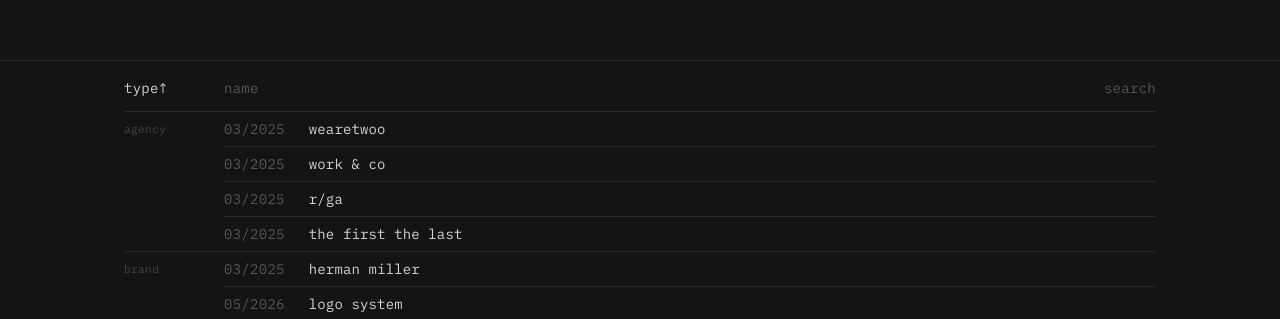
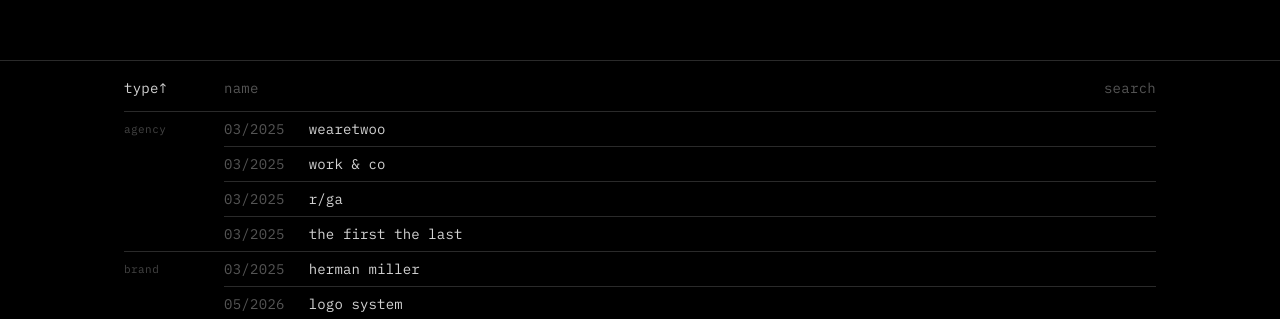
Before and after one commit to matheusrocharezende/portfolio, a Next.js app: page /references in a window 1280 px wide. Shown: the part 481-800 px from the top of the page. Built offline with nearby package versions, Linux system fonts and the light colour scheme; no server answers.

Commit message:
Match References page background to Visual Notes (pure black)
Visual Notes uses bg-black (#000000); switch References' --bg from
#141414 to the same #000000 so the two dark pages feel consistent.

```diff
--- a/app/references/references.css
+++ b/app/references/references.css
@@ -4,7 +4,7 @@
    imperatively by ReferencesExperience while this route is mounted. */
 
 .refs-root {
-  --bg: #141414;
+  --bg: #000000;
   --fg: #f0f0f0;
   --muted: rgba(240, 240, 240, 0.38);
   --border: rgba(240, 240, 240, 0.09);
--- a/components/references/ReferencesExperience.tsx
+++ b/components/references/ReferencesExperience.tsx
@@ -143,8 +143,8 @@
     const prevHtmlBg = root.style.background;
     const prevBodyBg = document.body.style.background;
     const prevOverscroll = document.body.style.overscrollBehaviorY;
-    root.style.background = "#141414";
-    document.body.style.background = "#141414";
+    root.style.background = "#000000";
+    document.body.style.background = "#000000";
     document.body.style.overscrollBehaviorY = "none";
 
     const cleanups: Array<() => void> = [];
```
